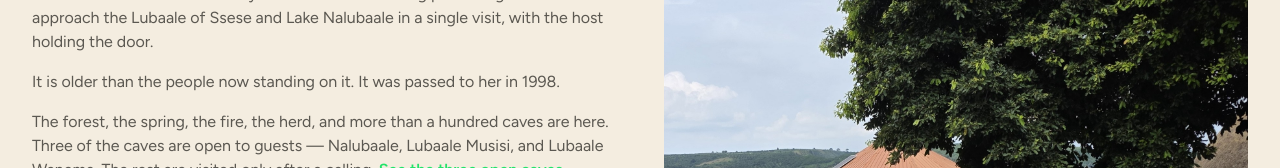
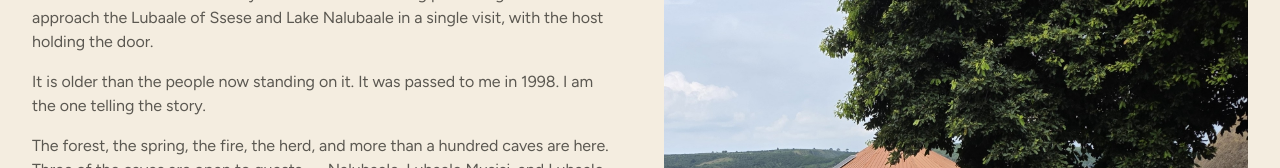
Before and after one commit to okechbrian/ba-lubaale-ancestral-sanctuary, a Next.js app: page /the-land in a window 1280 px wide. Shown: the part 615-783 px from the top of the page. Built offline with nearby package versions, Linux system fonts and the light colour scheme.

Commit message:
land: A Living Place inheritance told in her voice

```diff
--- a/app/the-land/page.tsx
+++ b/app/the-land/page.tsx
@@ -50,7 +50,7 @@ export default function TheLandPage() {
               </p>
               <p className="mt-4 text-ink/70">
                 It is older than the people now standing on it. It was passed
-                to her in 1998.
+                to me in 1998. I am the one telling the story.
               </p>
               <p className="mt-4 text-ink/70">
                 The forest, the spring, the fire, the herd, and more than a
```
